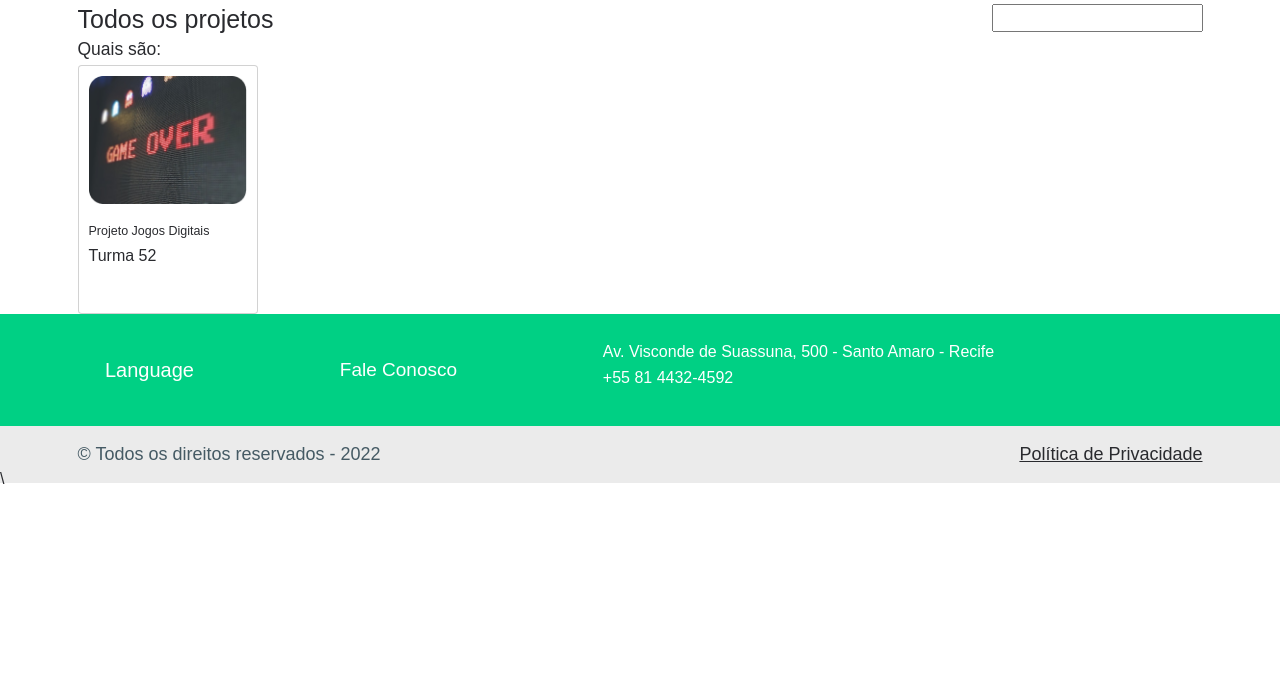
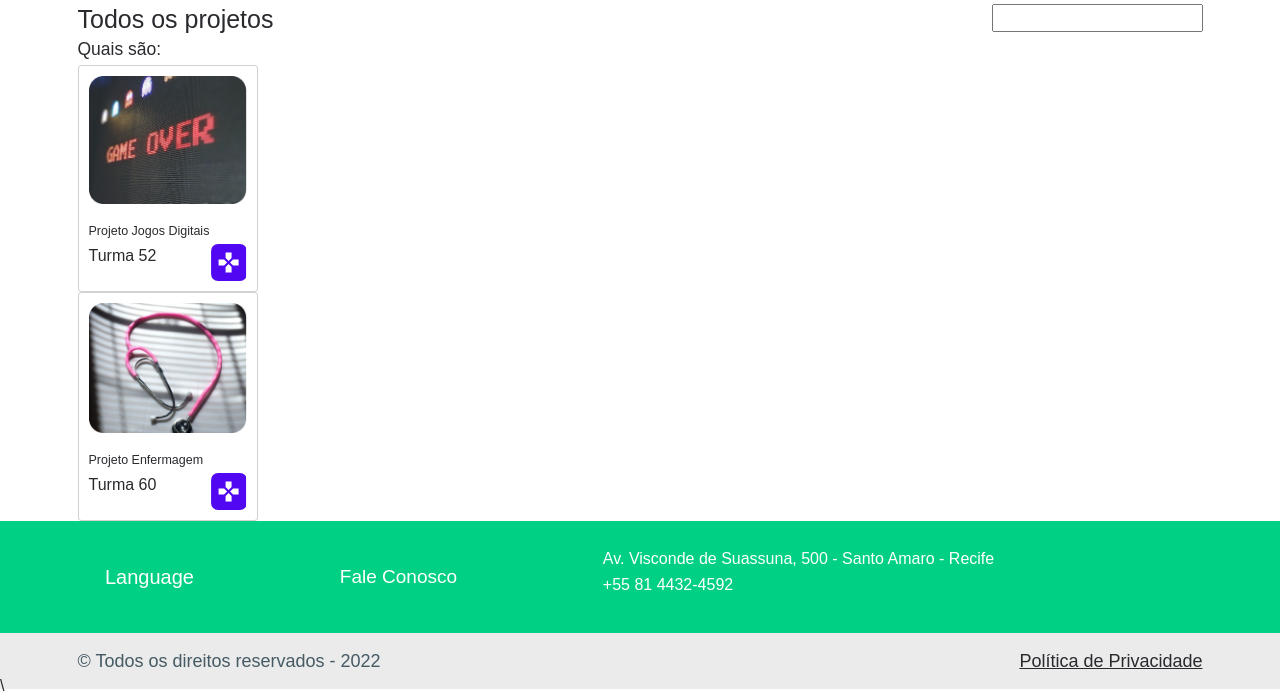
Before and after one commit to rafaelluiis2315/Projeto_Senac, a Django app: page / in a window 1280 px wide. Shown: the part 1839-2537 px from the top of the page. Before the commit the page ends 2323 px from the top, so only its background shows below. Run offline with Django 4.2, Linux system fonts and the light colour scheme; data that the repository does not hold is empty; some libraries are stand-ins or nearby versions; some web fonts are replaced.

Commit message:
editando cards

```diff
--- a/SENAC_PI/static/css/home.css
+++ b/SENAC_PI/static/css/home.css
@@ -113,3 +113,7 @@ main {
         min-height: 40;
     }
 }
+
+.card-icon {
+    border-radius: 7px;
+}
--- a/SENAC_PI/templates/index.html
+++ b/SENAC_PI/templates/index.html
@@ -95,15 +95,34 @@
         <img src="../media/image_jogos.png" class="card-img-top p-3" alt="...">
         <div class="card-body">
           <h5 class="card-title">Projeto Jogos Digitais</h5>
-          <p class="card-text">Turma 52</p>
-          <svg width="25" height="25" viewBox="0 0 25 25" fill="none" xmlns="http://www.w3.org/2000/svg">
-            <path
-              d="M15.582 8V2.5H9.58203V8L12.582 11L15.582 8ZM8.08203 9.5H2.58203V15.5H8.08203L11.082 12.5L8.08203 9.5ZM9.58203 17V22.5H15.582V17L12.582 14L9.58203 17ZM17.082 9.5L14.082 12.5L17.082 15.5H22.582V9.5H17.082Z"
-              fill="white" />
-          </svg>
-
+          <div class="d-flex justify-content-between">
+            <p class="card-text">Turma 52</p>
+            <svg class="card-icon" width="36" height="37" viewBox="0 0 36 37" fill="none" xmlns="http://www.w3.org/2000/svg">
+              <rect x="0.0819702" width="35" height="37" rx=">8" fill="#5207F2" />
+              <path
+                d="M20.582 14V8.5H14.582V14L17.582 17L20.582 14ZM13.082 15.5H7.58197V21.5H13.082L16.082 18.5L13.082 15.5ZM14.582 23V28.5H20.582V23L17.582 20L14.582 23ZM22.082 15.5L19.082 18.5L22.082 21.5H27.582V15.5H22.082Z"
+                fill="white" />
+            </svg>
+          </div>
         </div>
       </div>
+
+      <div class="card" style="width: 18rem;">
+        <img src="../media/img_enfermagem.png" class="card-img-top p-3" alt="...">
+        <div class="card-body">
+          <h5 class="card-title">Projeto Enfermagem</h5>
+          <div class="d-flex justify-content-between">
+            <p class="card-text">Turma 60</p>
+            <svg class="card-icon" width="36" height="37" viewBox="0 0 36 37" fill="none" xmlns="http://www.w3.org/2000/svg">
+              <rect x="0.0819702" width="35" height="37" rx=">8" fill="#5207F2" />
+              <path
+                d="M20.582 14V8.5H14.582V14L17.582 17L20.582 14ZM13.082 15.5H7.58197V21.5H13.082L16.082 18.5L13.082 15.5ZM14.582 23V28.5H20.582V23L17.582 20L14.582 23ZM22.082 15.5L19.082 18.5L22.082 21.5H27.582V15.5H22.082Z"
+                fill="white" />
+            </svg>
+          </div>
+        </div>
+      </div>
+
     </div>
 
   </main>
```
